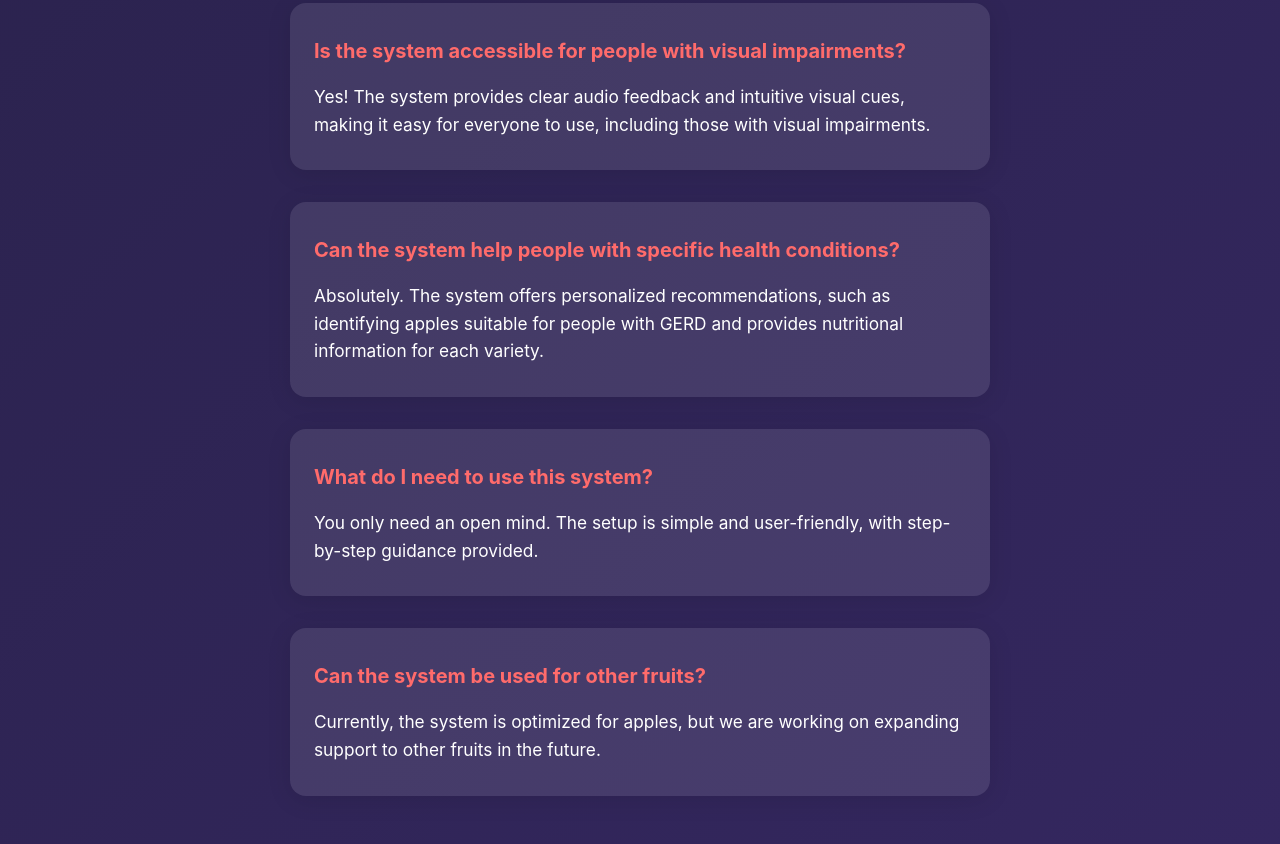
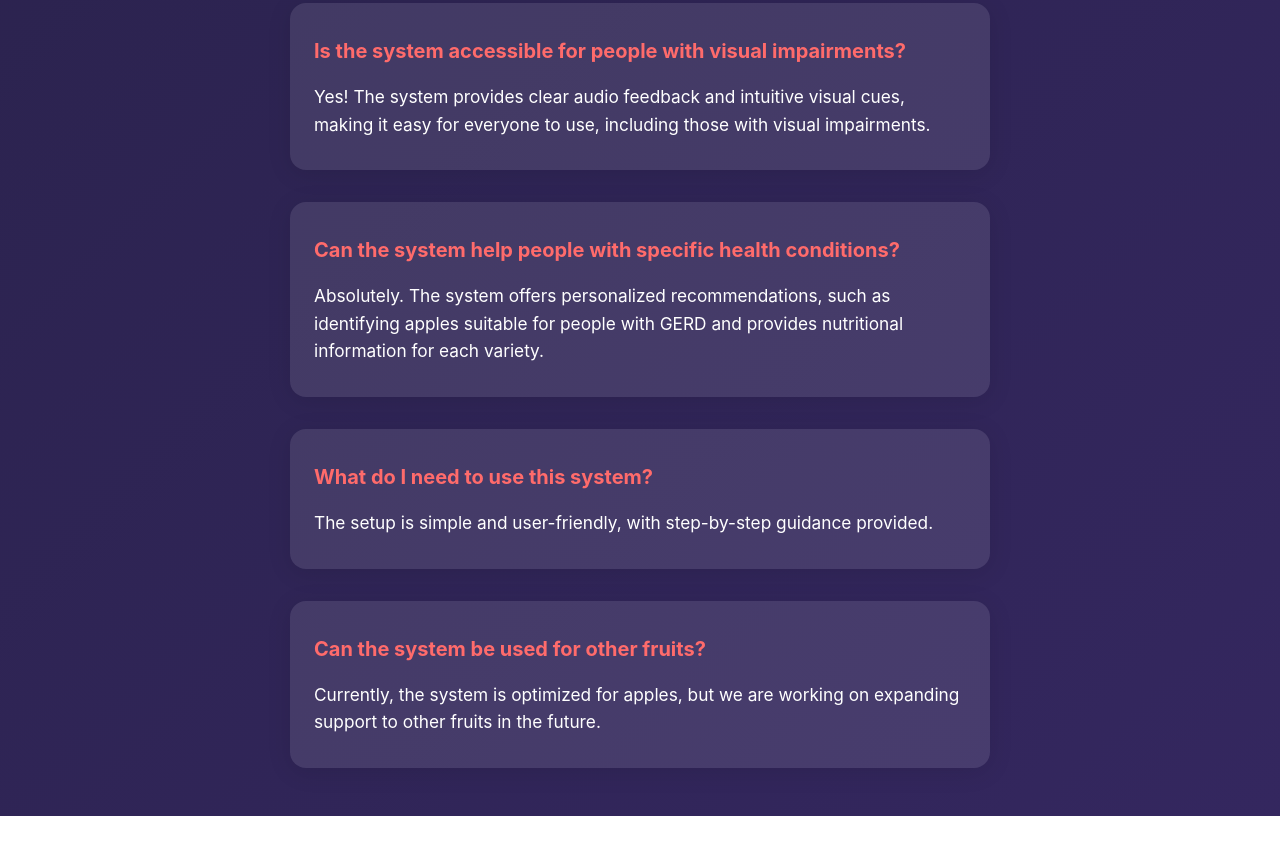
Before and after one commit to IsmailGemaledin/different_website, a plain HTML site: page index.html in a window 1280 px wide. Shown: the part 4625-5469 px from the top of the page. After the commit the page ends 5441 px from the top, so only its background shows below. Drawn offline with nearby package versions, Linux system fonts and the light colour scheme.

Commit message:
Update index.html

```diff
--- a/index.html
+++ b/index.html
@@ -152,7 +152,7 @@
         <div class="faq-item">
           <div class="faq-box">
             <h3>What do I need to use this system?</h3>
-            <p>You only need an open mind. The setup is simple and user-friendly, with step-by-step guidance provided.</p>
+            <p>The setup is simple and user-friendly, with step-by-step guidance provided.</p>
           </div>
         </div>
         <div class="faq-item">
```
